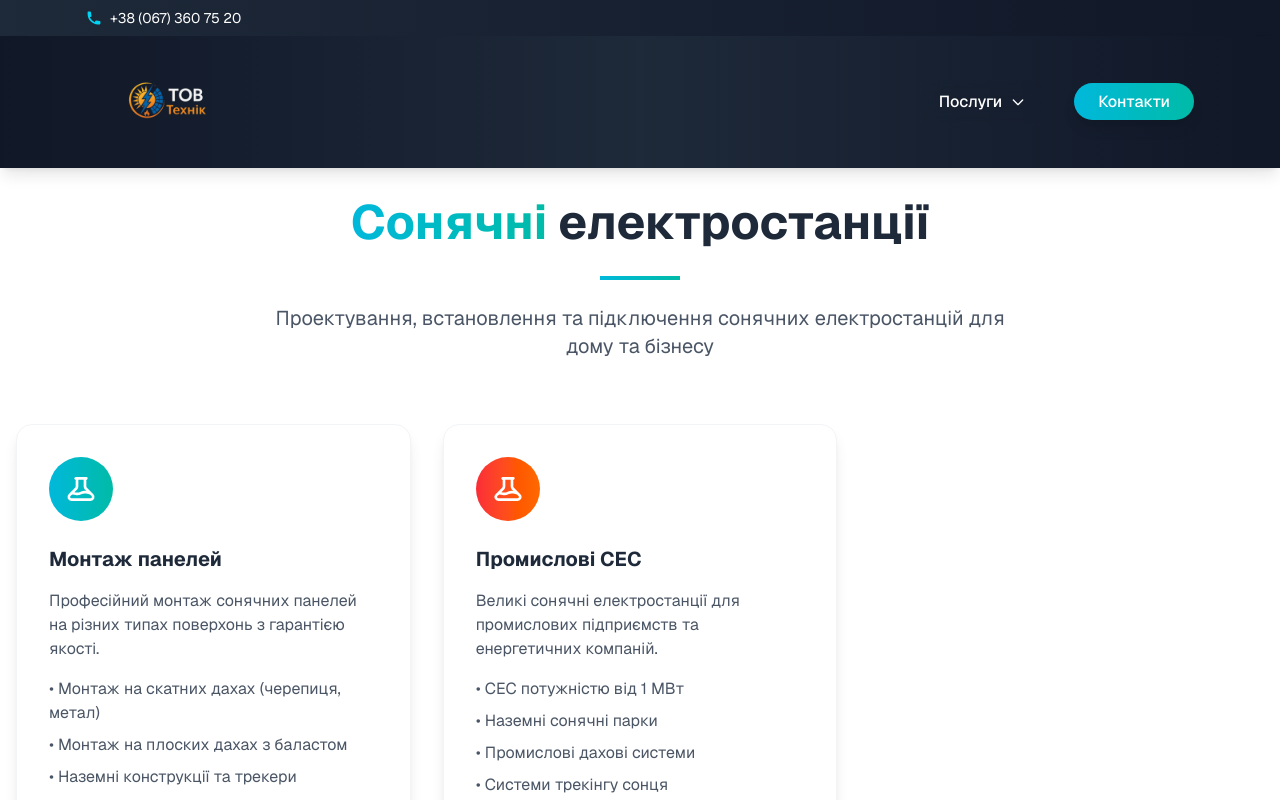
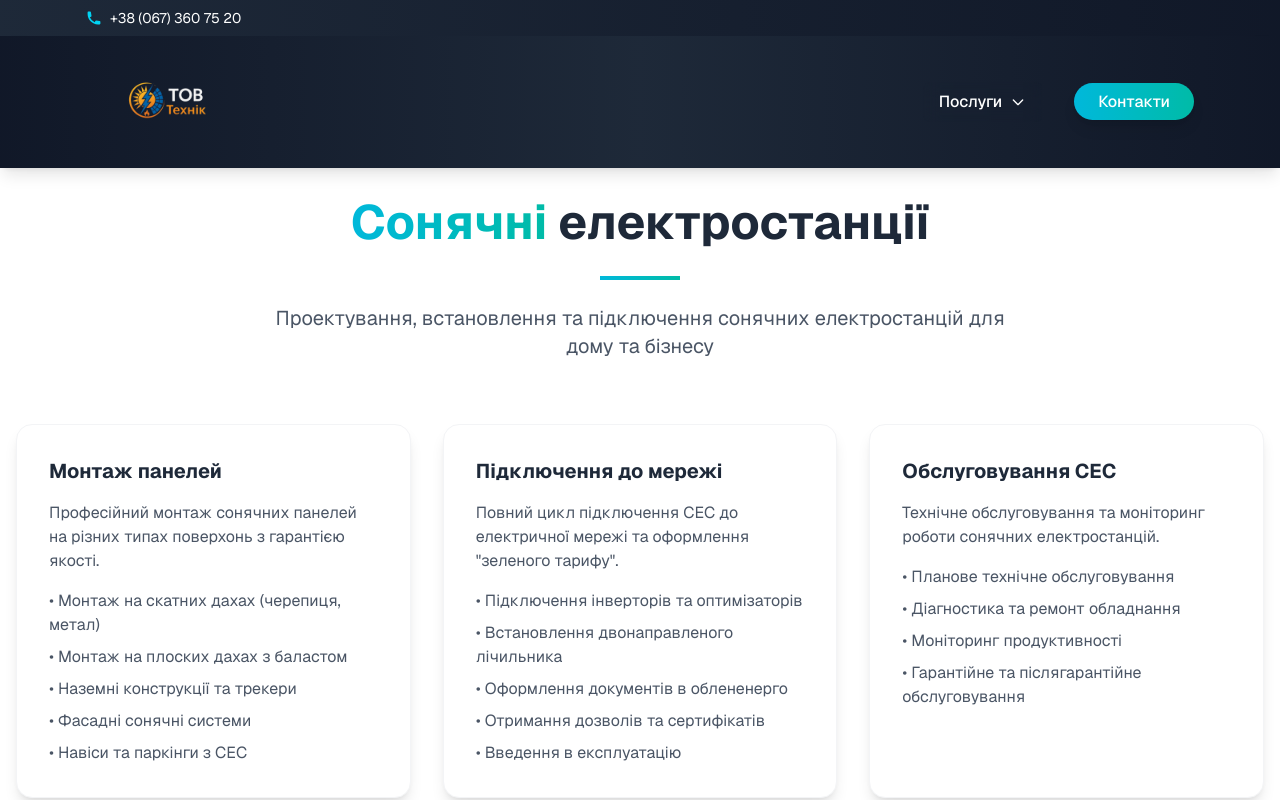
Before and after one commit to Natali993/texnic, a Next.js app: page /sonychni-elektrostancii in a window 1280 px wide. Shown: the top 800 px of the page. Built offline with nearby package versions, Linux system fonts and the light colour scheme.

Commit message:
feat: delete icones

```diff
--- a/src/app/antifire-obrobka/page.tsx
+++ b/src/app/antifire-obrobka/page.tsx
@@ -22,11 +22,7 @@ export default function AntifireObrobka() {
         {/* Services Grid */}
         <div className="grid grid-cols-1 md:grid-cols-2 lg:grid-cols-3 gap-8 mb-16">
           <div id="dereviani-konstruktsii" className="bg-white rounded-2xl shadow-lg p-8 border border-gray-100 hover:shadow-xl transition-shadow duration-300">
-            <div className="w-16 h-16 bg-gradient-to-r from-orange-500 to-red-500 rounded-full flex items-center justify-center mb-6">
-              <svg className="w-8 h-8 text-white" fill="none" stroke="currentColor" viewBox="0 0 24 24">
-                <path strokeLinecap="round" strokeLinejoin="round" strokeWidth={2} d="M3 12l2-2m0 0l7-7 7 7M5 10v10a1 1 0 001 1h3m10-11l2 2m-2-2v10a1 1 0 01-1 1h-3m-6 0a1 1 0 001-1v-4a1 1 0 011-1h2a1 1 0 011 1v4a1 1 0 001 1m-6 0h6" />
-              </svg>
-            </div>
+
             <h3 className="text-xl font-bold text-gray-800 mb-4">Протипожежна обробка дерев'яних конструкцій</h3>
             <p className="text-gray-600 mb-4">
               Обробка дерев'яних елементів будівель спеціальними вогнезахисними просоченнями та фарбами.
--- a/src/app/blyskaykozahyst/page.tsx
+++ b/src/app/blyskaykozahyst/page.tsx
@@ -22,11 +22,7 @@ export default function Blyskaykozahyst() {
         {/* Services Grid */}
         <div className="grid grid-cols-1 md:grid-cols-2 lg:grid-cols-3 gap-8 mb-16">
           <div id="zovnishnii-blyskaykozahyst" className="bg-white rounded-2xl shadow-lg p-8 border border-gray-100 hover:shadow-xl transition-shadow duration-300">
-            <div className="w-16 h-16 bg-gradient-to-r from-purple-500 to-blue-500 rounded-full flex items-center justify-center mb-6">
-              <svg className="w-8 h-8 text-white" fill="none" stroke="currentColor" viewBox="0 0 24 24">
-                <path strokeLinecap="round" strokeLinejoin="round" strokeWidth={2} d="M20.618 5.984A11.955 11.955 0 0112 2.944a11.955 11.955 0 01-8.618 3.04A12.02 12.02 0 003 9c0 5.591 3.824 10.29 9 11.622 5.176-1.332 9-6.03 9-11.622 0-1.042-.133-2.052-.382-3.016zM12 9v2m0 4h.01" />
-              </svg>
-            </div>
+
             <h3 className="text-xl font-bold text-gray-800 mb-4">Зовнішній блискавкозахист</h3>
             <p className="text-gray-600 mb-4">
               Встановлення блискавковідводів та заземлюючих пристроїв для захисту будівель від прямих ударів блискавки.
--- a/src/app/electrichna-laboratoria/page.tsx
+++ b/src/app/electrichna-laboratoria/page.tsx
@@ -7,11 +7,7 @@ export default function ElectrichnaLaboratoria() {
       id: "vymiriuvannia-oporu-izoliatsii",
       title: "Вимірювання опору ізоляції",
       description: "Професійні заміри опору ізоляції електричних мереж, кабелів та електрообладнання до 1000В та вище",
-      icon: (
-        <svg className="w-8 h-8 text-white" fill="none" stroke="currentColor" viewBox="0 0 24 24">
-          <path strokeLinecap="round" strokeLinejoin="round" strokeWidth={2} d="M9 19v-6a2 2 0 00-2-2H5a2 2 0 00-2 2v6a2 2 0 002 2h2a2 2 0 002-2zm0 0V9a2 2 0 012-2h2a2 2 0 012 2v10m-6 0a2 2 0 002 2h2a2 2 0 002-2m0 0V5a2 2 0 012-2h2a2 2 0 012 2v14a2 2 0 01-2 2h-2a2 2 0 01-2-2z" />
-        </svg>
-      ),
+
       gradient: "bg-gradient-to-br from-cyan-500 to-teal-600",
       details: [
         "Вимірювання опору ізоляції кабельних ліній",
@@ -62,25 +58,13 @@ export default function ElectrichnaLaboratoria() {
             <div key={index} id={service.id} className={`group relative overflow-hidden rounded-2xl ${service.gradient} p-8 transition-all duration-300 hover:scale-105 hover:shadow-2xl cursor-pointer`}>
               <div className="absolute inset-0 bg-black/20 group-hover:bg-black/10 transition-all duration-300"></div>
               <div className="relative z-10 h-full flex flex-col justify-between text-white">
-                <div className="flex items-center justify-between mb-6">
-                  <div className="w-16 h-16 bg-white/20 backdrop-blur-sm rounded-full flex items-center justify-center">
-                    {service.icon}
-                  </div>
-                  <div className="opacity-0 group-hover:opacity-100 transition-opacity duration-300">
-                    <svg className="w-6 h-6" fill="none" stroke="currentColor" viewBox="0 0 24 24">
-                      <path strokeLinecap="round" strokeLinejoin="round" strokeWidth={2} d="M19 9l-7 7-7-7" />
-                    </svg>
-                  </div>
-                </div>
                 <div>
                   <h3 className="text-2xl font-bold mb-3">{service.title}</h3>
                   <p className="text-white/90 leading-relaxed mb-4">{service.description}</p>
                   <ul className="space-y-2">
                     {service.details.map((detail, detailIndex) => (
                       <li key={detailIndex} className="flex items-center text-white/80 text-sm">
-                        <svg className="w-4 h-4 mr-2 flex-shrink-0" fill="currentColor" viewBox="0 0 20 20">
-                          <path fillRule="evenodd" d="M16.707 5.293a1 1 0 010 1.414l-8 8a1 1 0 01-1.414 0l-4-4a1 1 0 011.414-1.414L8 12.586l7.293-7.293a1 1 0 011.414 0z" clipRule="evenodd" />
-                        </svg>
+
                         {detail}
                       </li>
                     ))}
--- a/src/app/sonychni-elektrostancii/page.tsx
+++ b/src/app/sonychni-elektrostancii/page.tsx
@@ -23,11 +23,6 @@ export default function SonychniElektrostancii() {
         <div className="grid grid-cols-1 md:grid-cols-2 lg:grid-cols-3 gap-8 mb-16">
 
           <div id="montazh-panelei" className="bg-white rounded-2xl shadow-lg p-8 border border-gray-100 hover:shadow-xl transition-shadow duration-300">
-            <div className="w-16 h-16 bg-gradient-to-r from-cyan-500 to-teal-500 rounded-full flex items-center justify-center mb-6">
-              <svg className="w-8 h-8 text-white" fill="none" stroke="currentColor" viewBox="0 0 24 24">
-                <path strokeLinecap="round" strokeLinejoin="round" strokeWidth={2} d="M19.428 15.428a2 2 0 00-1.022-.547l-2.387-.477a6 6 0 00-3.86.517l-.318.158a6 6 0 01-3.86.517L6.05 15.21a2 2 0 00-1.806.547M8 4h8l-1 1v5.172a2 2 0 00.586 1.414l5 5c1.26 1.26.367 3.414-1.415 3.414H4.828c-1.782 0-2.674-2.154-1.414-3.414l5-5A2 2 0 009 10.172V5L8 4z" />
-              </svg>
-            </div>
             <h3 className="text-xl font-bold text-gray-800 mb-4">Монтаж панелей</h3>
             <p className="text-gray-600 mb-4">
               Професійний монтаж сонячних панелей на різних типах поверхонь з гарантією якості.
@@ -41,12 +36,34 @@ export default function SonychniElektrostancii() {
             </ul>
           </div>
 
+          <div id="pidkliuchennia-do-merezhi" className="bg-white rounded-2xl shadow-lg p-8 border border-gray-100 hover:shadow-xl transition-shadow duration-300">
+            <h3 className="text-xl font-bold text-gray-800 mb-4">Підключення до мережі</h3>
+            <p className="text-gray-600 mb-4">
+              Повний цикл підключення СЕС до електричної мережі та оформлення "зеленого тарифу".
+            </p>
+            <ul className="text-gray-600 space-y-2">
+              <li>• Підключення інверторів та оптимізаторів</li>
+              <li>• Встановлення двонаправленого лічильника</li>
+              <li>• Оформлення документів в облененерго</li>
+              <li>• Отримання дозволів та сертифікатів</li>
+              <li>• Введення в експлуатацію</li>
+            </ul>
+          </div>
+
+          <div id="obslugovuvannia-ses" className="bg-white rounded-2xl shadow-lg p-8 border border-gray-100 hover:shadow-xl transition-shadow duration-300">
+            <h3 className="text-xl font-bold text-gray-800 mb-4">Обслуговування СЕС</h3>
+            <p className="text-gray-600 mb-4">
+              Технічне обслуговування та моніторинг роботи сонячних електростанцій.
+            </p>
+            <ul className="text-gray-600 space-y-2">
+              <li>• Планове технічне обслуговування</li>
+              <li>• Діагностика та ремонт обладнання</li>
+              <li>• Моніторинг продуктивності</li>
+              <li>• Гарантійне та післягарантійне обслуговування</li>
+            </ul>
+          </div>
+
           <div id="promyslovi-ses" className="bg-white rounded-2xl shadow-lg p-8 border border-gray-100 hover:shadow-xl transition-shadow duration-300">
-            <div className="w-16 h-16 bg-gradient-to-r from-red-500 to-orange-500 rounded-full flex items-center justify-center mb-6">
-              <svg className="w-8 h-8 text-white" fill="none" stroke="currentColor" viewBox="0 0 24 24">
-                <path strokeLinecap="round" strokeLinejoin="round" strokeWidth={2} d="M19.428 15.428a2 2 0 00-1.022-.547l-2.387-.477a6 6 0 00-3.86.517l-.318.158a6 6 0 01-3.86.517L6.05 15.21a2 2 0 00-1.806.547M8 4h8l-1 1v5.172a2 2 0 00.586 1.414l5 5c1.26 1.26.367 3.414-1.415 3.414H4.828c-1.782 0-2.674-2.154-1.414-3.414l5-5A2 2 0 009 10.172V5L8 4z" />
-              </svg>
-            </div>
             <h3 className="text-xl font-bold text-gray-800 mb-4">Промислові СЕС</h3>
             <p className="text-gray-600 mb-4">
               Великі сонячні електростанції для промислових підприємств та енергетичних компаній.
```
Also changed, not shown: src/app/elektromontazhni-roboty/page.tsx (+5 -30 lines).
